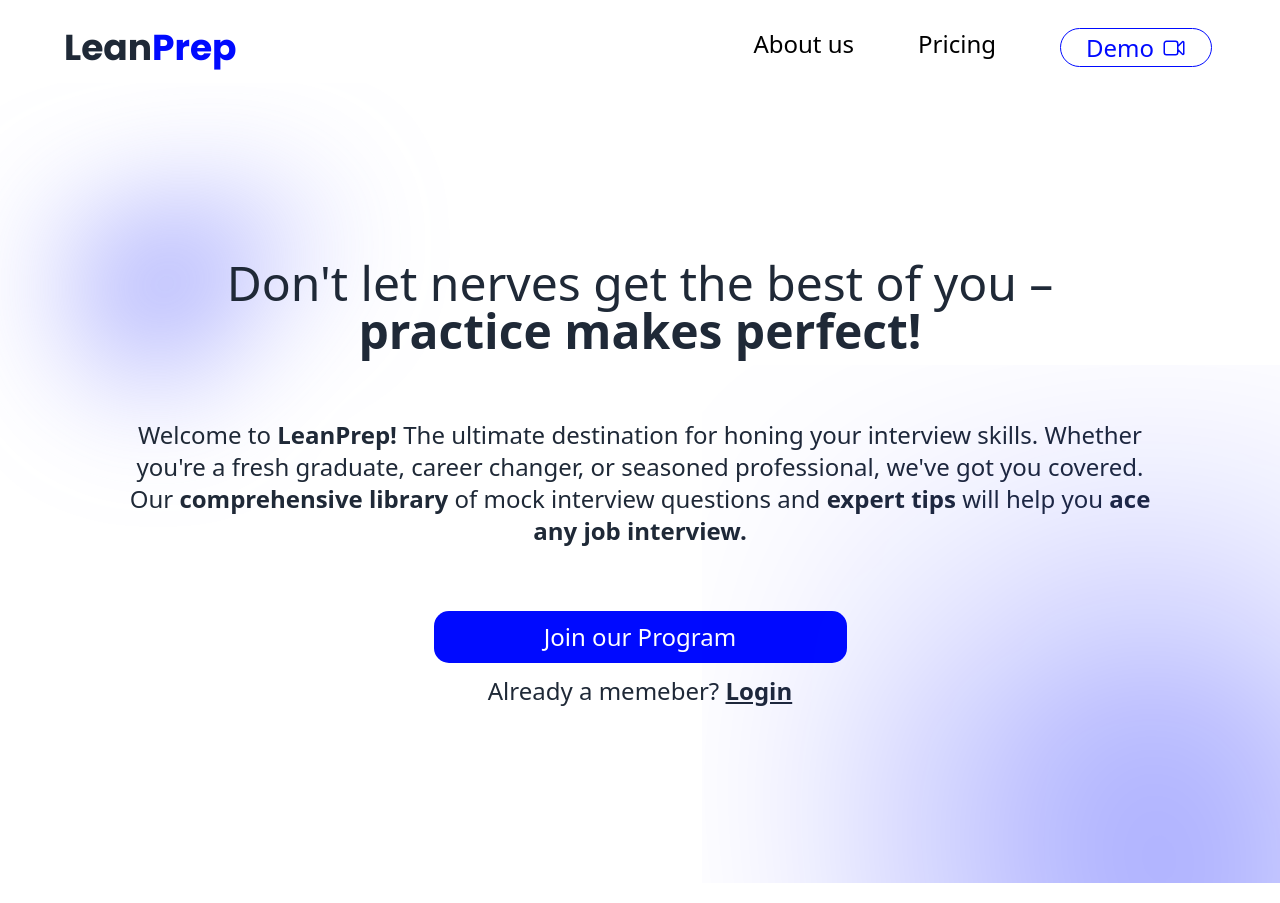
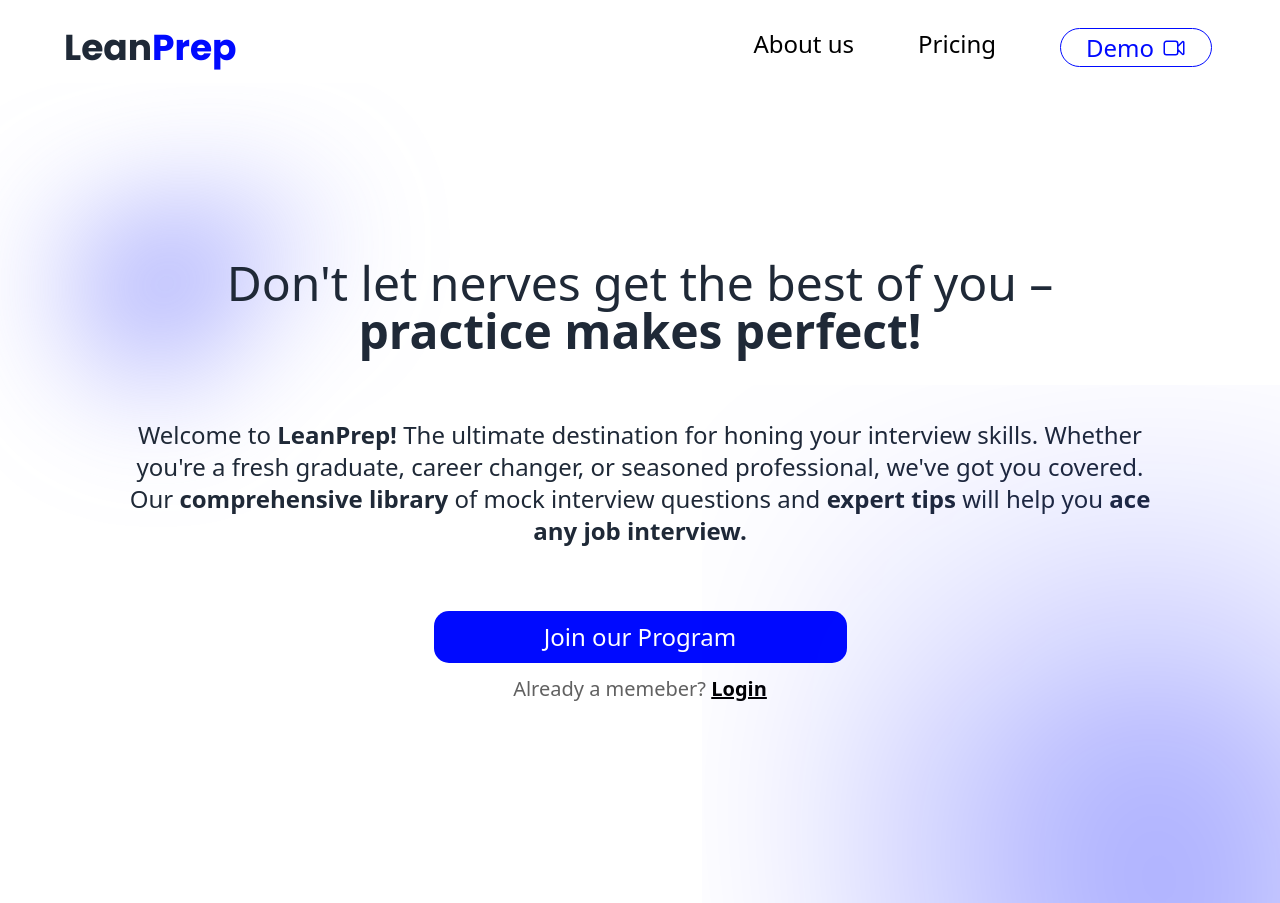
Before and after one commit to dola-barai/dola-barai, a React (Vite) app: page / in a window 1280 px wide. Built offline with nearby package versions, Linux system fonts and the light colour scheme.

Commit message:
link added

```diff
--- a/src/Pages/LandingPage/Banner.jsx
+++ b/src/Pages/LandingPage/Banner.jsx
@@ -20,7 +20,7 @@ const Banner = () => {
                             fresh graduate, career changer, or seasoned professional, we've got you covered. Our
                             <span className="font-semibold"> comprehensive library</span> of mock interview questions and <span className="font-semibold">expert tips</span> will help you <span className="font-semibold">ace any job interview.</span> </p>
                         <button className="button-join normal-case text-2xl text-white mb-3 bg-[#000AFF]">Join our Program</button>
-                        <p className='text-2xl'>Already a memeber? <Link to='/login'><span className='font-semibold underline'>Login</span></Link></p>
+                        <p className='text-xl mb-6'><span className="text-[#616161]">Already a memeber? </span><Link to='/login'><span className='font-semibold text-black underline'>Login</span></Link></p>
                     </div>
 
                 </div>
```
